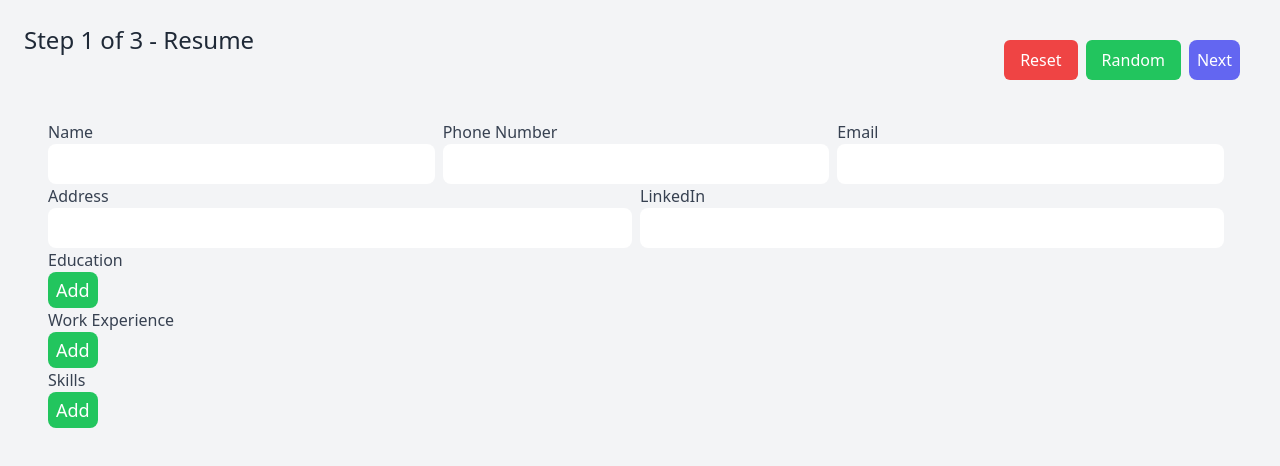
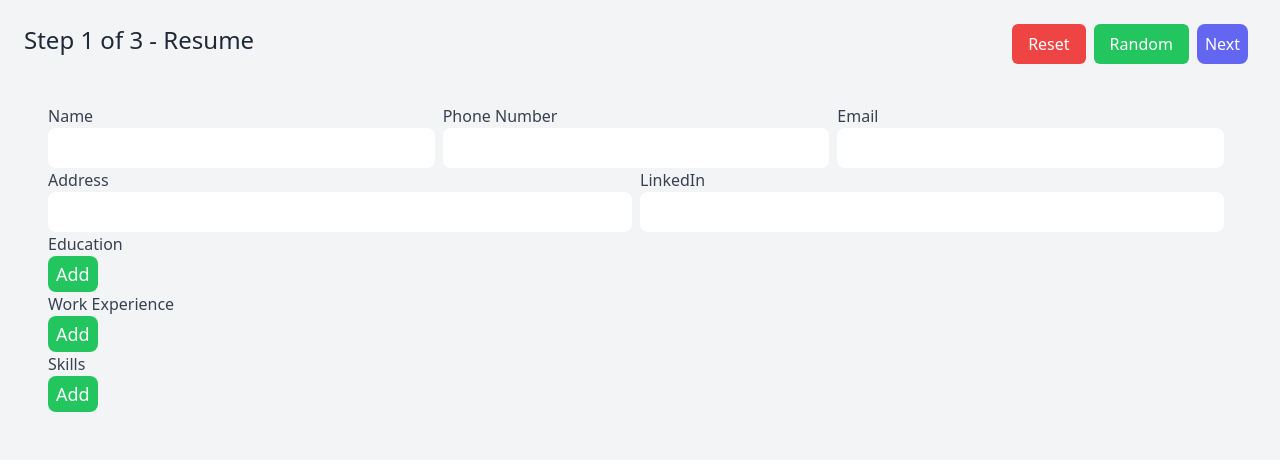
Before and after one commit to mcai/career_coach, a Next.js app: page / in a window 1280 px wide. Shown: the top 466 px of the page. Built offline with nearby package versions, Linux system fonts and the light colour scheme.

Commit message:
Update files.

```diff
--- a/pages/index.tsx
+++ b/pages/index.tsx
@@ -322,9 +322,9 @@ export default class Index extends React.Component<IndexProps, IndexState> {
         </Head>
 
         <div className="custom-form">
-          <div className="flex justify-between">
+          <div className="flex">
             <h3 className="custom-header">Step {this.state.stepIndex + 1} of {steps.length} - {steps[this.state.stepIndex].title}</h3>
-            <div className="pr-2">
+            <div className="ml-auto">
               <button onClick={() => this.handleReset()} className={`custom-form-button ${this.state.submitting ? 'disabled-button' : 'reset-button'} mr-2`}>Reset</button>
               <button onClick={() => this.handleRandom()} className={`custom-form-button ${this.state.submitting ? 'disabled-button' : 'random-button'} mr-2`}>Random</button>
 
--- a/styles/styles.css
+++ b/styles/styles.css
@@ -46,7 +46,7 @@
     }
 
     .custom-form-button {
-        @apply mt-4 p-2;
+        @apply p-2;
     }
 
     .custom-form-button-primary {
@@ -62,7 +62,7 @@
     }
 
     .reset-button {
-    @apply bg-red-500 text-white font-medium py-2 px-4 rounded-md;
+        @apply bg-red-500 text-white font-medium py-2 px-4 rounded-md;
     }
 
     .disabled-button {
```
